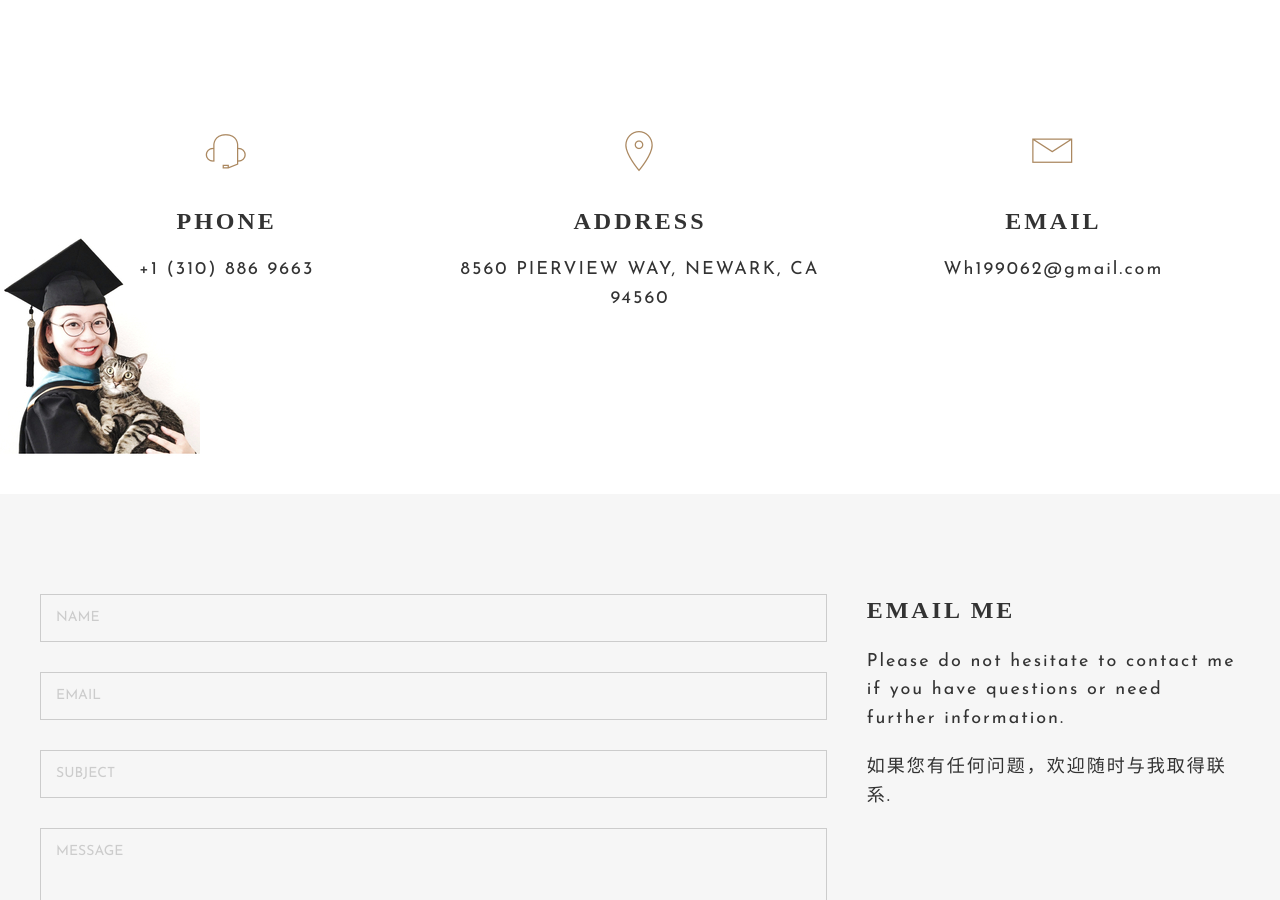
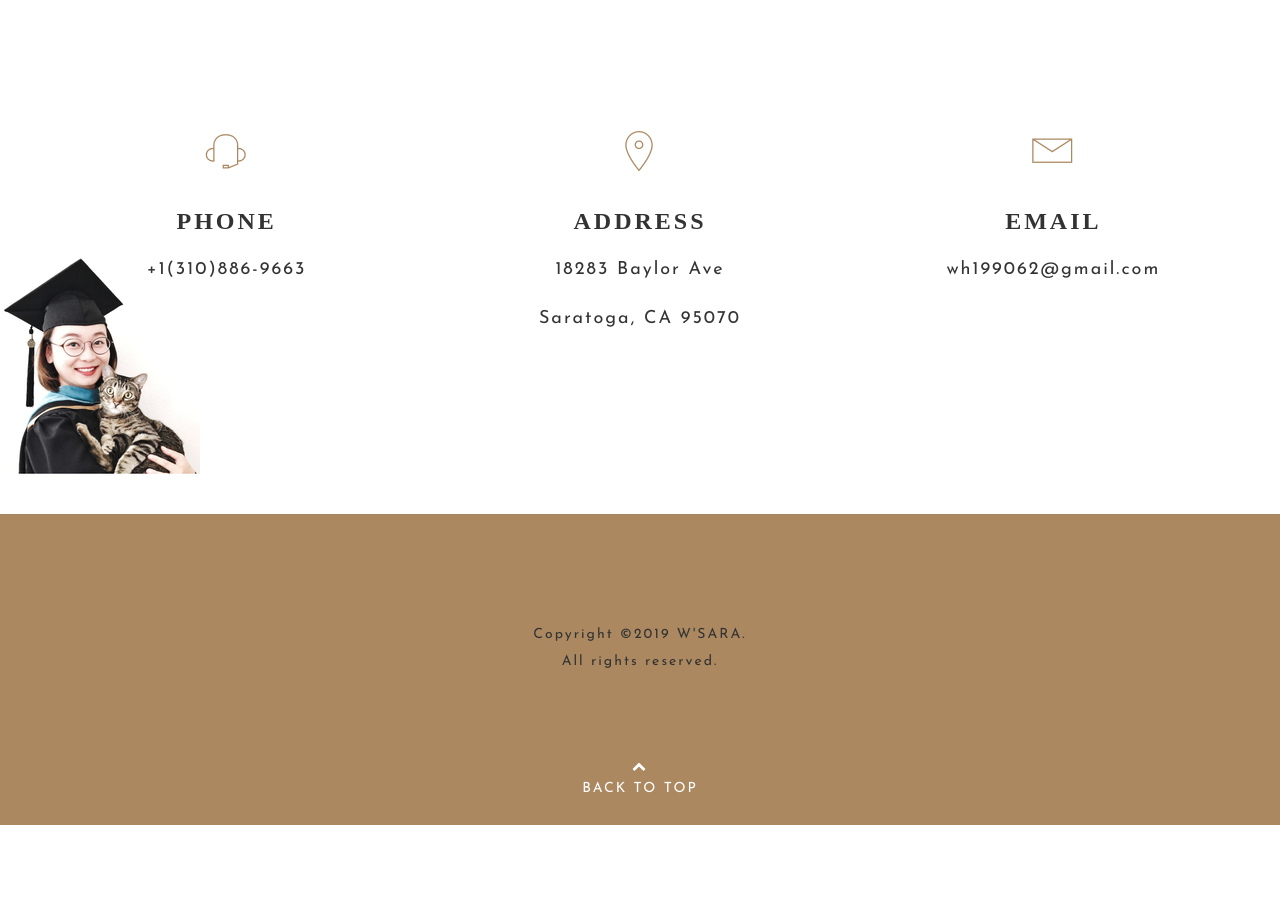
Before and after one commit to sarawh/sarawh.github.io, a Jekyll site: the page built from contact.html, in a window 1280 px wide and 900 px high, scrolled down 441 px. Built offline with Jekyll 4.4.1, drawn with Linux system fonts in a browser that asks for light colours; some web fonts are replaced; after the commit the page ends 1266 px from its top, so only the background shows below that.

Commit message:
update contact
deleted email form

```diff
--- a/contact.html
+++ b/contact.html
@@ -20,27 +20,28 @@
       <div class="contact-details">
         <i class='icon-basic-headset'></i>
         <h3>Phone</h3>
-        <p>+1 (310) 886 9663</p>
+        <p>+1(310)886-9663</p>
       </div>
     </div>
     <div class="large-4 columns">
       <div class="contact-details">
         <i class='icon-basic-geolocalize-01'></i>
         <h3>Address</h3>
-        <p> 8560 PIERVIEW WAY, NEWARK, CA 94560</p>
+        <p> 18283 Baylor Ave</p>
+        <p> Saratoga, CA 95070</p>
       </div>
     </div>
     <div class="large-4 columns">
       <div class="contact-details">
         <i class='icon-basic-mail'></i>
         <h3>Email</h3>
-        <p>Wh199062@gmail.com</p>
+        <p>wh199062@gmail.com</p>
       </div>
     </div>
   </div>
   <div class="two spacing"></div>
 </div>
-<div class="full light-grey">
+<!-- <div class="full light-grey">
   <div class="row">
     <div class="large-8 columns">
       <div class='form'>
@@ -63,4 +64,4 @@
       <p>如果您有任何问题，欢迎随时与我取得联系.</p>
     </div>
   </div>
-</div>
+</div> -->
```
